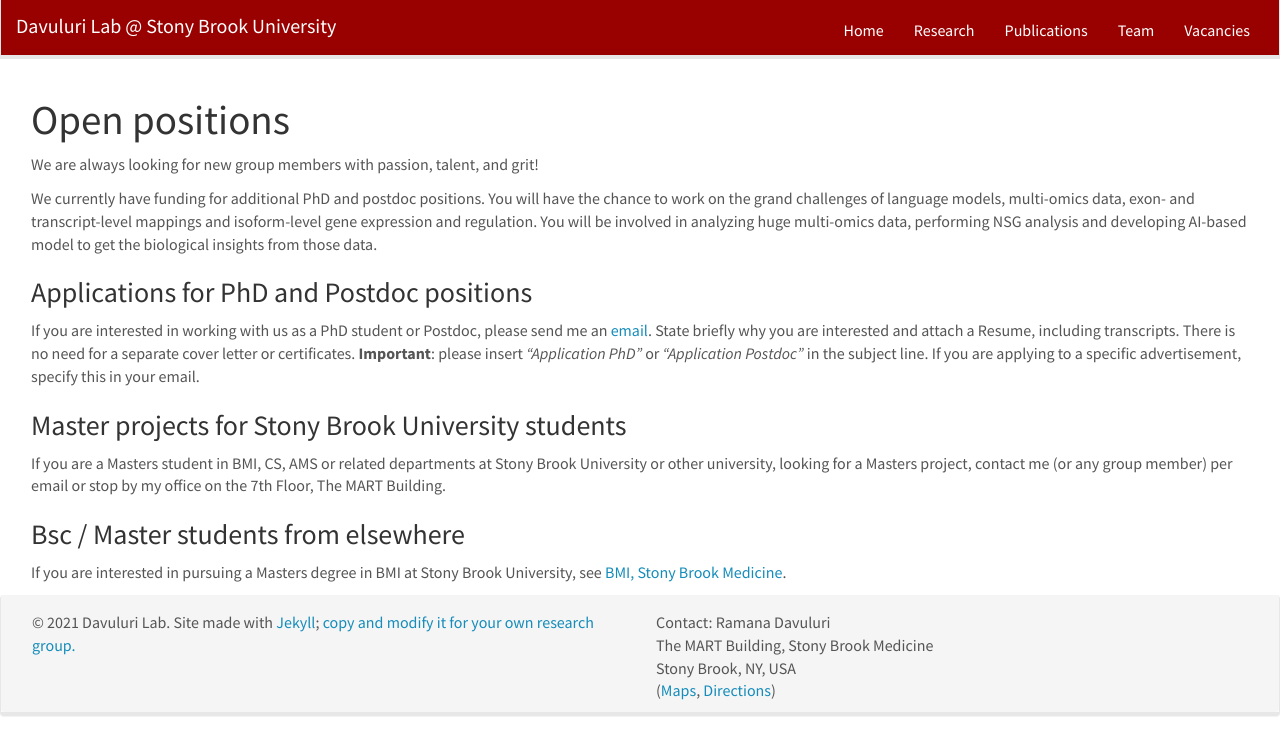
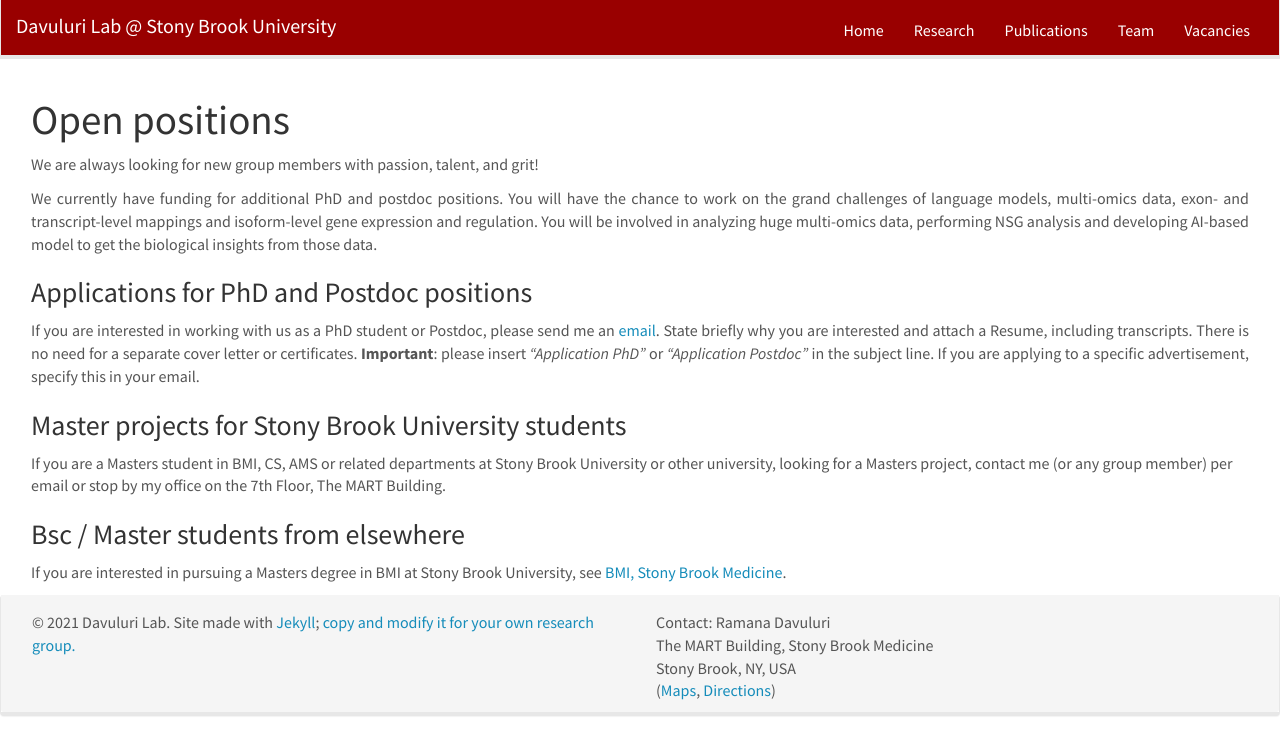
Before and after one commit to DavuluriLab/DavuluriLab.github.io, a Jekyll site: the page built from _pages/openings.md, in a window 1280 px wide. Shown: the top 755 px of the page. Built offline with Jekyll 4.4.1, drawn with Linux system fonts in a browser that asks for light colours; nearby versions of some CDN libraries.

Commit message:
Update openings.md

```diff
--- a/_pages/openings.md
+++ b/_pages/openings.md
@@ -11,15 +11,16 @@ permalink: /vacancies
 <!-- **Note: We currently have funding for additional PhD and postdoc positions. We can only welcome you if you have a fellowship. I'd be happy to support you after you apply to our group. Take a look at the [veni fellowship](https://www.nwo.nl/en/calls/nwo-talent-programme-veni-science-domain) or the Marie Curie fellowship (currently closed, next deadline probably Fall 2021, [here is last years call]({{ site.baseurl }}/downloads/h2020-wp1820-msca_en.pdf)).**
  -->
 
-
+<div style="text-align: justify">
 We are always looking for new group members with passion, talent, and grit!
 
 We currently have funding for additional PhD and postdoc positions. You will have the chance to work on the grand challenges of language models, multi-omics data, exon- and transcript-level mappings and isoform-level gene expression and regulation. You will be involved in analyzing huge multi-omics data, performing NSG analysis and developing AI-based model to get the biological insights from those data.
-
+</div>
 
 ### Applications for PhD and Postdoc positions
+<div style="text-align: justify">
 If you are interested in working with us as a PhD student or Postdoc, please send me an [email](mailto:Ramana.Davuluri@stonybrookmedicine.edu). State briefly why you are interested and attach a Resume, including transcripts. There is no need for a separate cover letter or certificates. **Important**: please insert _"Application PhD"_ or _"Application Postdoc"_ in the subject line. If you are applying to a specific advertisement, specify this in your email.
-
+</div>
 
 ### Master projects for Stony Brook University students
 If you are a Masters student in BMI, CS, AMS or related departments at Stony Brook University or other university, looking for a Masters project, contact me (or any group member) per email or stop by my office on the 7th Floor, The MART Building.
```
